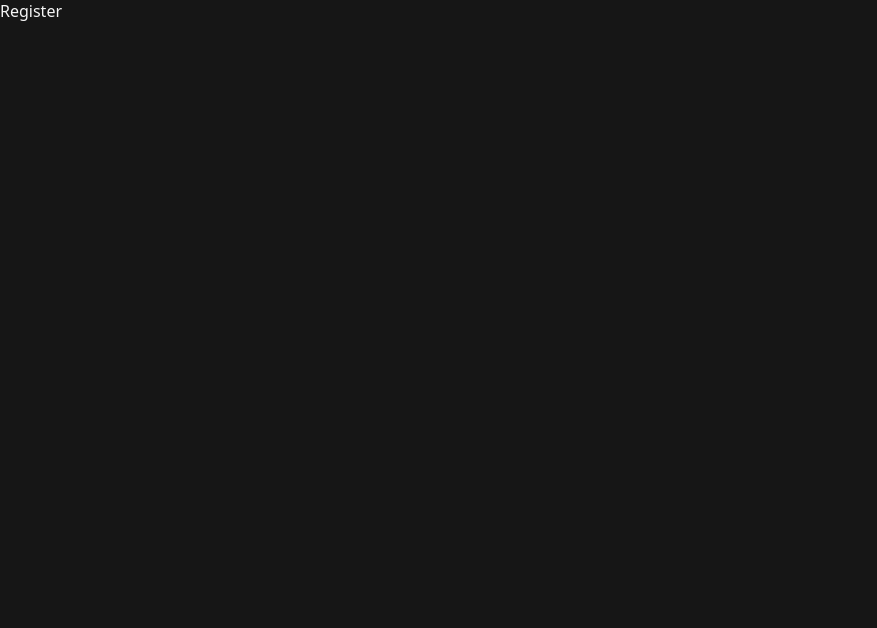
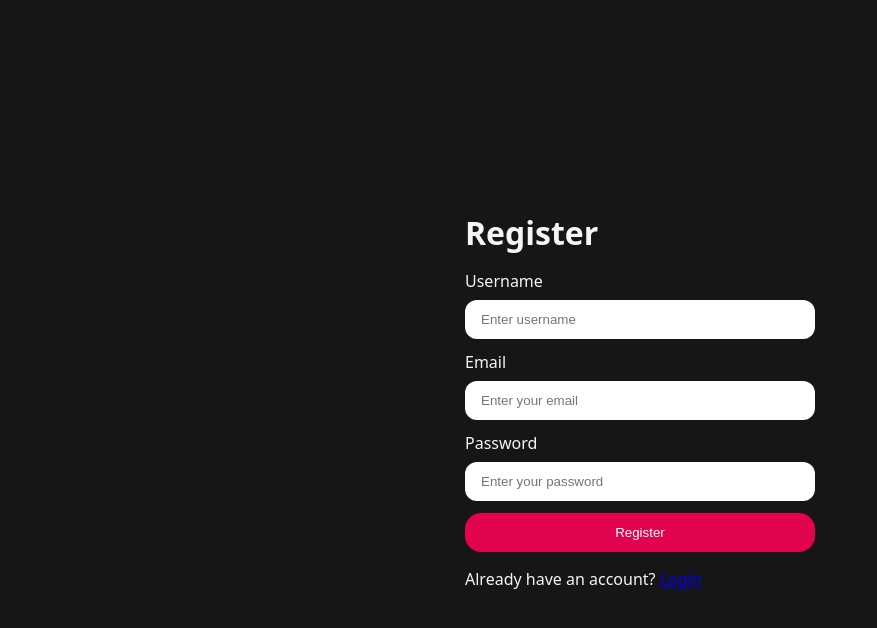
Before and after one commit to Prince-Singh-Dev/SkillBridge, a React app in the folder Frontend/: page /register in a window 1280 px wide. Shown: the top 628 px of the page, without its empty margins (0-877 px from the left). Built offline with nearby package versions, Linux system fonts and the light colour scheme; the HTML template or start-up script is replaced by a standard one.

Commit message:
added minor features in register and login page

```diff
--- a/Frontend/src/features/auth/pages/Login.jsx
+++ b/Frontend/src/features/auth/pages/Login.jsx
@@ -1,4 +1,5 @@
 import React from 'react'
+import {Link} from 'react-router'
 import "../auth.form.scss"
 
 const Login = () => {
@@ -22,6 +23,7 @@
                 </div>
                 <button className="button primary-button">Login</button>
             </form>
+            <p>Don't have an account? <Link to={"/register"}>Register</Link></p>
         </div>
     </main>
   )
--- a/Frontend/src/features/auth/pages/Register.jsx
+++ b/Frontend/src/features/auth/pages/Register.jsx
@@ -1,8 +1,35 @@
 import React from 'react'
+import {useNavigate,Link} from 'react-router'
 
 const Register = () => {
+  const navigate = useNavigate();
+  const handleSubmit = (e) =>{
+        e.preventDefault();
+    }
+
   return (
-    <div>Register</div>
+    <main>
+        <div className="form-container">
+            <h1>Register</h1>
+            <form onSubmit={handleSubmit}>
+                <div className="input-group">
+                    <label htmlFor="username">Username</label>
+                    <input type="text" id="username" name="username" placeholder="Enter username"/>
+                </div>
+                <div className="input-group">
+                    <label htmlFor="email">Email</label>
+                    <input type="email" id="email" name="email" placeholder="Enter your email"/>
+                </div>
+                <div className="input-group">
+                    <label htmlFor="password">Password</label>
+                    <input type="password" id="password" name="password" placeholder="Enter your password"/>
+                </div>
+                <button className="button primary-button">Register</button>
+            </form>
+
+            <p>Already have an account? <Link to={"/login"}>Login</Link></p>
+        </div>
+    </main>
   )
 }
 
```
